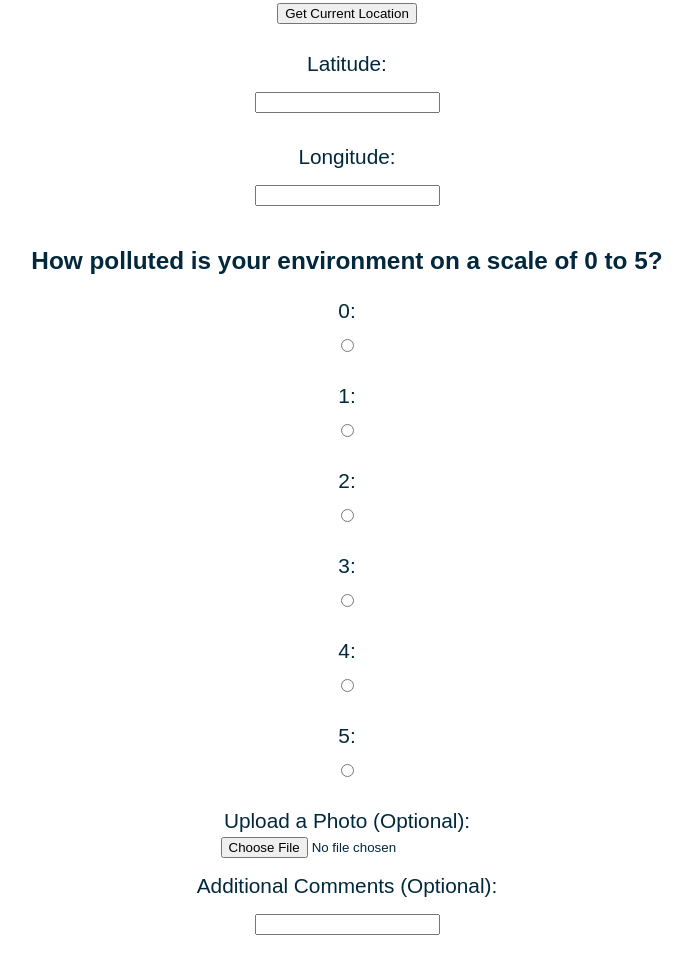
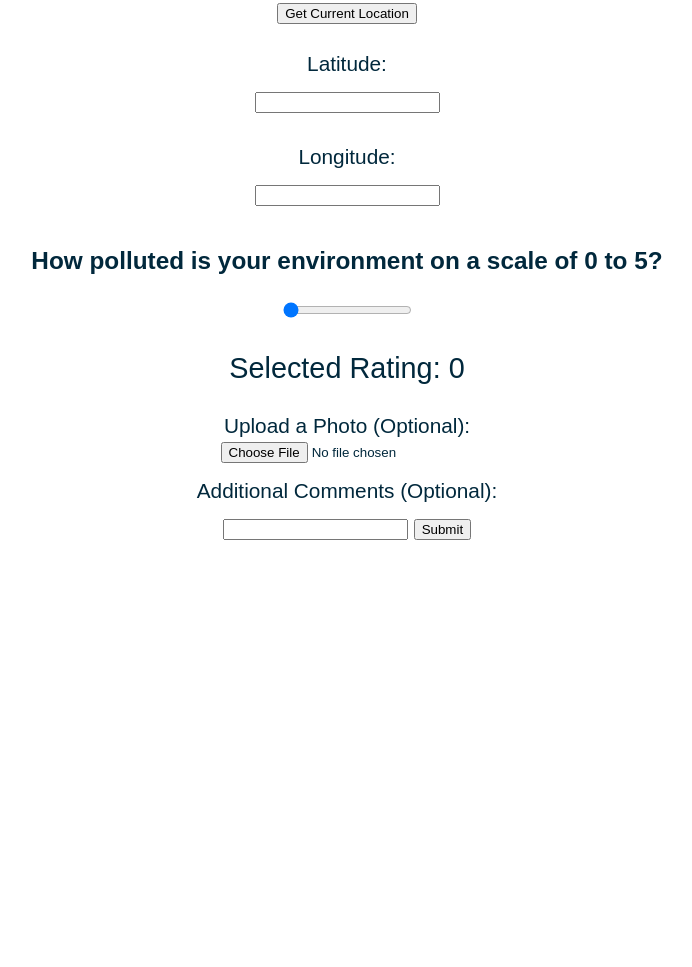
Before and after one commit to dsavla01/spotless, a Flask app: page /survey in a window 1280 px wide. Shown: the part 260-1227 px from the top of the page, without its empty margins (293-985 px from the left). After the commit the page ends 800 px from the top, so only its background shows below. Run offline with Flask 3, Linux system fonts and the light colour scheme.

Commit message:
db works and survey

```diff
--- a/__init__.py
+++ b/__init__.py
@@ -2,11 +2,12 @@ import os
 from flask import Flask, g
 import sqlite3
 
-def get_db():
+def get_db(app):
     if 'db' not in g:
-        # Connect to the SQLite database in the instance folder
+        # Connect to the SQLite database
         g.db = sqlite3.connect(
-            os.path.join(app.instance_path, 'my_database.db')
+            app.config['DATABASE'],
+            detect_types=sqlite3.PARSE_DECLTYPES
         )
         g.db.row_factory = sqlite3.Row
     return g.db
@@ -16,19 +17,26 @@ def close_db(e=None):
     if db is not None:
         db.close()
 
+def init_db(app):
+    """Initialize the database using the schema.sql file."""
+    with app.app_context():
+        db = get_db(app)
+        with app.open_resource('schema.sql') as f:
+            db.executescript(f.read().decode('utf-8'))
+
 def create_app():
     app = Flask(__name__)
     app.config.from_mapping(
-        DATABASE=os.path.join(app.instance_path, 'my_database.db')
+        DATABASE=os.path.join(app.instance_path, 'survey.db')  # Updated to match your app
     )
 
     # Ensure the instance folder exists
-    try:
-        os.makedirs(app.instance_path)
-    except OSError:
-        pass
+    os.makedirs(app.instance_path, exist_ok=True)
 
     # Set up the database functions
     app.teardown_appcontext(close_db)
 
+    # Initialize the database
+    init_db(app)
+
     return app
--- a/app.py
+++ b/app.py
@@ -1,27 +1,17 @@
-from flask import Flask, render_template
+from flask import Flask, render_template, request, g
 import sqlite3
 import os
+from __init__ import create_app  # Import create_app from init.py
 
-app = Flask(__name__, template_folder = "templates")
-
-DATABASE = 'survey.db'
-app.config['DATABASE'] = DATABASE
-
-
+app = create_app()  # Call create_app to initialize the app
 
 @app.route("/")
 def home():
     return render_template("index.html")
 
-@app.route("/survey")
-def survey():
-    return render_template("survey.html")
-
 @app.route("/heatmap")
 def heatmap():
     return render_template("heatmap.html")
-
-
 
 def get_db():
     db = getattr(g, '_database', None)
@@ -32,12 +22,6 @@ def get_db():
         )
         db.row_factory = sqlite3.Row
     return db
-
-def init_db():
-    with app.app_context():
-        db = get_db()
-        with app.open_resource('schema.sql') as f:
-            db.executescript(f.read().decode('utf-8'))
 
 @app.route("/survey", methods=["GET", "POST"])
 def survey():
@@ -50,19 +34,14 @@ def survey():
         db = get_db()
         cursor = db.cursor()
         cursor.execute(
-            "INSERT INTO userinfo (longitude, latitude, response, rating) VALUES (?, ?, ?, ?)",
+            "INSERT INTO surveyInfo (longitude, latitude, response, rating) VALUES (?, ?, ?, ?)",
             (longitude, latitude, response, rating),
         )
         db.commit()
 
-        return "Data added successfully!"  # Or redirect to another page as needed
+        return render_template("survey.html", message="Response recorded! Return to homepage, view our heat map that tracks pollution, or check out clean up opportunities near you.")
 
     return render_template("survey.html")
 
-@app.route("/heatmap")
-def heatmap():
-    return render_template("heatmap.html")
-
-
 if __name__ == "__main__":
     app.run(debug=True)
--- a/schema.sql
+++ b/schema.sql
@@ -1,6 +1,4 @@
-DROP TABLE IF EXISTS userinfo;
-
-CREATE TABLE "userinfo" (
+CREATE TABLE IF NOT EXISTS "surveyInfo" (
 	"id"	INTEGER,
 	"longitude"	REAL NOT NULL,
 	"latitude"	REAL NOT NULL,
--- a/templates/survey.html
+++ b/templates/survey.html
@@ -108,37 +108,34 @@
     <main>
         <h1>Survey</h1>
 
+        {% if message %}
+            <p style="color: green; font-weight: bold;">{{ message }}</p>
+        {% endif %}
+
+        <!-- Survey Form -->
+        <form action="/survey" method="POST">
             <!-- Get Location Button -->
-        <button onclick="getLocation()">Get Current Location</button>
+            <button type="button" onclick="getLocation()">Get Current Location</button>
             <p id="locationStatus"></p>
 
             <!-- Latitude Input -->
             <label for="latitude">Latitude:</label>
-        <input type="text" name="latitudeInput" id="latitudeInput" readonly>
+            <input type="text" name="latitude" id="latitudeInput" readonly>
 
             <!-- Longitude Input -->
             <label for="longitude">Longitude:</label>
-        <input type="text" name="longitudeInput" id="longitudeInput" readonly>
+            <input type="text" name="longitude" id="longitudeInput" readonly>
 
             <!-- Pollution Rating -->
-        <h3>How polluted is your environment on a scale of 0 to 5?</h3>
-        <label for="R0">0:</label>
-        <input type="radio" name="litterLevel" id="R0" value="0">
+            <h3>How polluted is your environment on a scale of 0 to 5? </h3>
+            <input type="range" name="rating" id="ratingSlider" min="0" max="5" step="1" value="0" oninput="updateRatingValue(this.value)">
+            <p>Selected Rating: <span id="ratingValue">0</span></p>
 
-        <label for="R1">1:</label>
-        <input type="radio" name="litterLevel" id="R1" value="1">
-
-        <label for="R2">2:</label>
-        <input type="radio" name="litterLevel" id="R2" value="2">
-
-        <label for="R3">3:</label>
-        <input type="radio" name="litterLevel" id="R3" value="3">
-
-        <label for="R4">4:</label>
-        <input type="radio" name="litterLevel" id="R4" value="4">
-
-        <label for="R5">5:</label>
-        <input type="radio" name="litterLevel" id="R5" value="5">
+            <script>
+                function updateRatingValue(value) {
+                    document.getElementById('ratingValue').textContent = value;
+                }
+            </script>
 
             <!-- Photo Upload -->
             <label for="photoUpload">Upload a Photo (Optional):</label>
@@ -146,7 +143,11 @@
 
             <!-- Additional Comments -->
             <label for="comments">Additional Comments (Optional):</label>
-        <input type="text" name="commentsInput" id="commentsInput">
+            <input type="text" name="response" id="response">
+
+            <!-- Submit Button -->
+            <button type="submit" style="text-align: center;"> Submit </button>
+        </form>
     </main>
 
     <script>
```
Also changed, not shown: instance/survey.db (added). Lines whose indentation alone changed are shown as unchanged.
